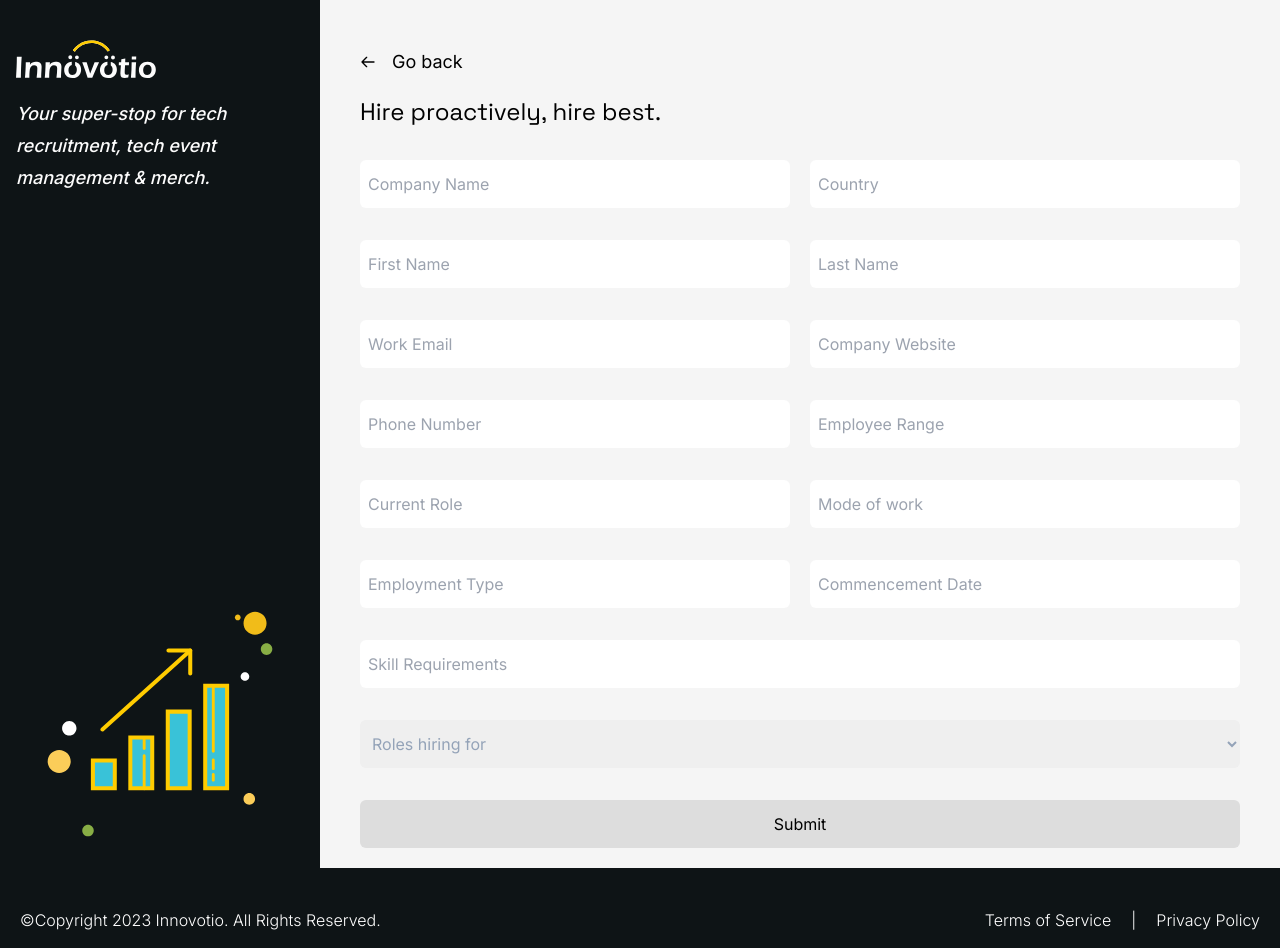
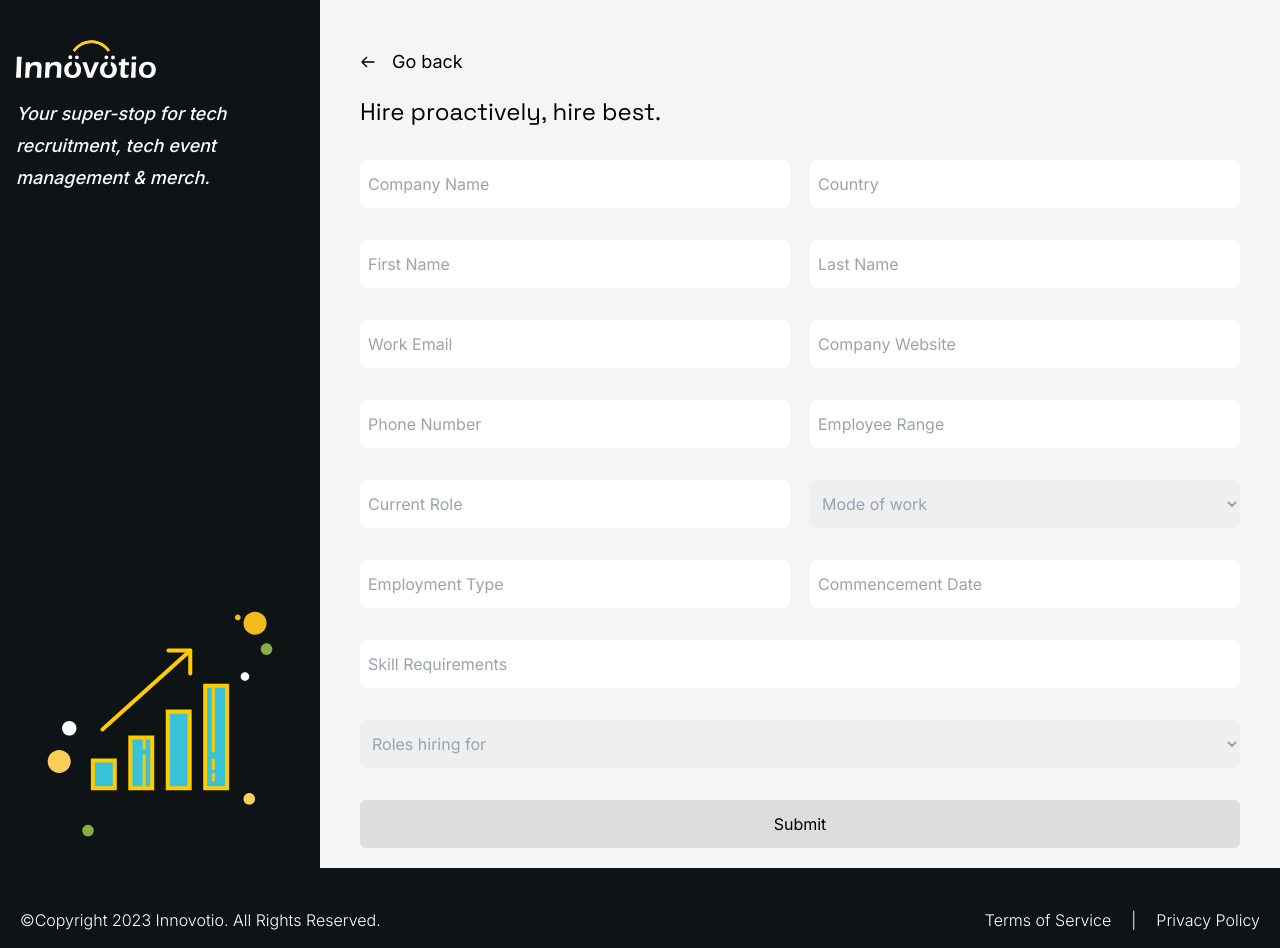
Before and after one commit to queen-x-vee/product, a Next.js app: page /services/recruit in a window 1280 px wide. Built offline with nearby package versions, Linux system fonts and the light colour scheme; no server answers.

Commit message:
fix: form

```diff
--- a/components/banner/index.tsx
+++ b/components/banner/index.tsx
@@ -15,7 +15,7 @@ const Banner = () => {
           </p>
         </div>
         <div className="flex flex-row space-x-10 lg:pt-0 pt-6">
-          <Link href="/services/merch" legacyBehavior>
+          <Link href="/services/merchandise" legacyBehavior>
             <a target="_blank">
               <Button>Order Merch</Button>
             </a>
--- a/components/form/recruit/index.tsx
+++ b/components/form/recruit/index.tsx
@@ -41,9 +41,7 @@ const Recruit = () => {
       if (error) {
         console.log("An error occurred, please try again later");
       } else {
-        toast.success(
-          "Your request has been successfully submitted!"
-        );
+        toast.success("Your request has been successfully submitted!");
         setTimeout(() => {
           router.push("/");
         }, 1500);
@@ -211,16 +209,18 @@ const Recruit = () => {
                   placeholder="Current Role"
                   className="rounded-md mb-8 px-2 py-2 h-12 lg:h-12"
                 />
-                <input
-                  type="text"
+                <select
                   value={form.mode_of_work}
-                  onChange={(e) =>
-                    setForm({ ...form, mode_of_work: e.target.value })
-                  }
                   required
-                  placeholder="Mode of work"
-                  className=" rounded-md mb-8 px-2 py-2 h-12 lg:h-12"
-                />
+                  onChange={(e) => setForm({ ...form, mode_of_work: e.target.value })}
+                  className="w-full h-14 text-slate-400 rounded-md  mb-8 px-2 py-2 lg:h-12"
+                >
+                  <option>Mode of work</option>
+                  <option>Onsite</option>
+                  <option>Hybrid</option>
+                  <option>Remote</option>
+                </select>
+
                 <input
                   type="text"
                   value={form.employment_type}
--- a/components/home/testimonial/index.tsx
+++ b/components/home/testimonial/index.tsx
@@ -45,15 +45,6 @@ const Testimonial = () => {
       enjoying my role here as one of the graphic designers. The tasks
       keep pushing me to think outside the box and deep down, I know
       have been perfectly matched thanks to Innovotio.`,
-    },
-    {
-      name: "Cynthia Udoh",
-      company: " Content Creator at PennyTree",
-      image: "../../../assets/testimonial/destiny.svg",
-      testimonial: `I currently intern as a content creator at PennyTree via
-      Innovotio. As a content writer at PennyTree, the experience has
-      been valuable in honing my skills and gaining practical
-      knowledge in content creation.`,
     },
   ];
   return (
```
